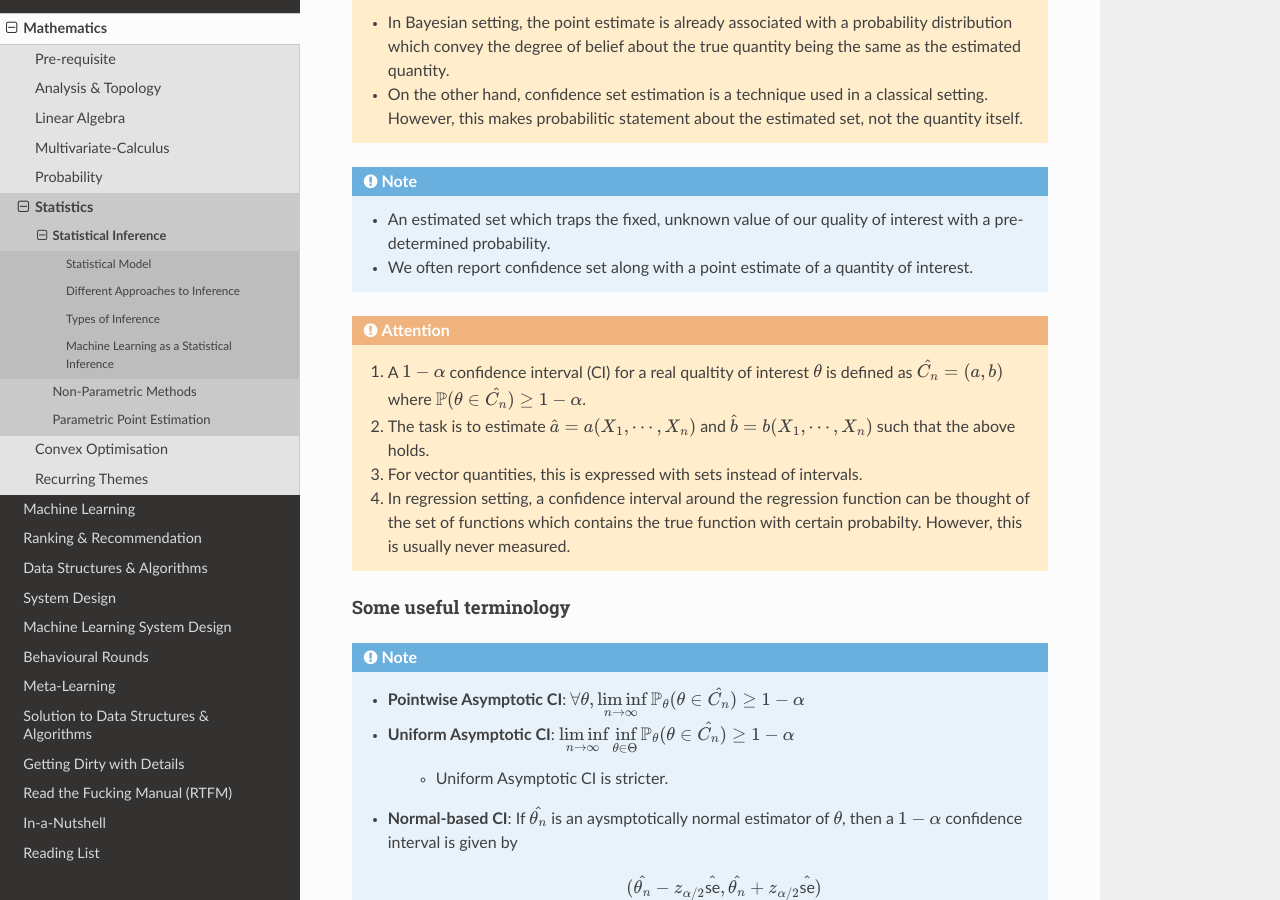
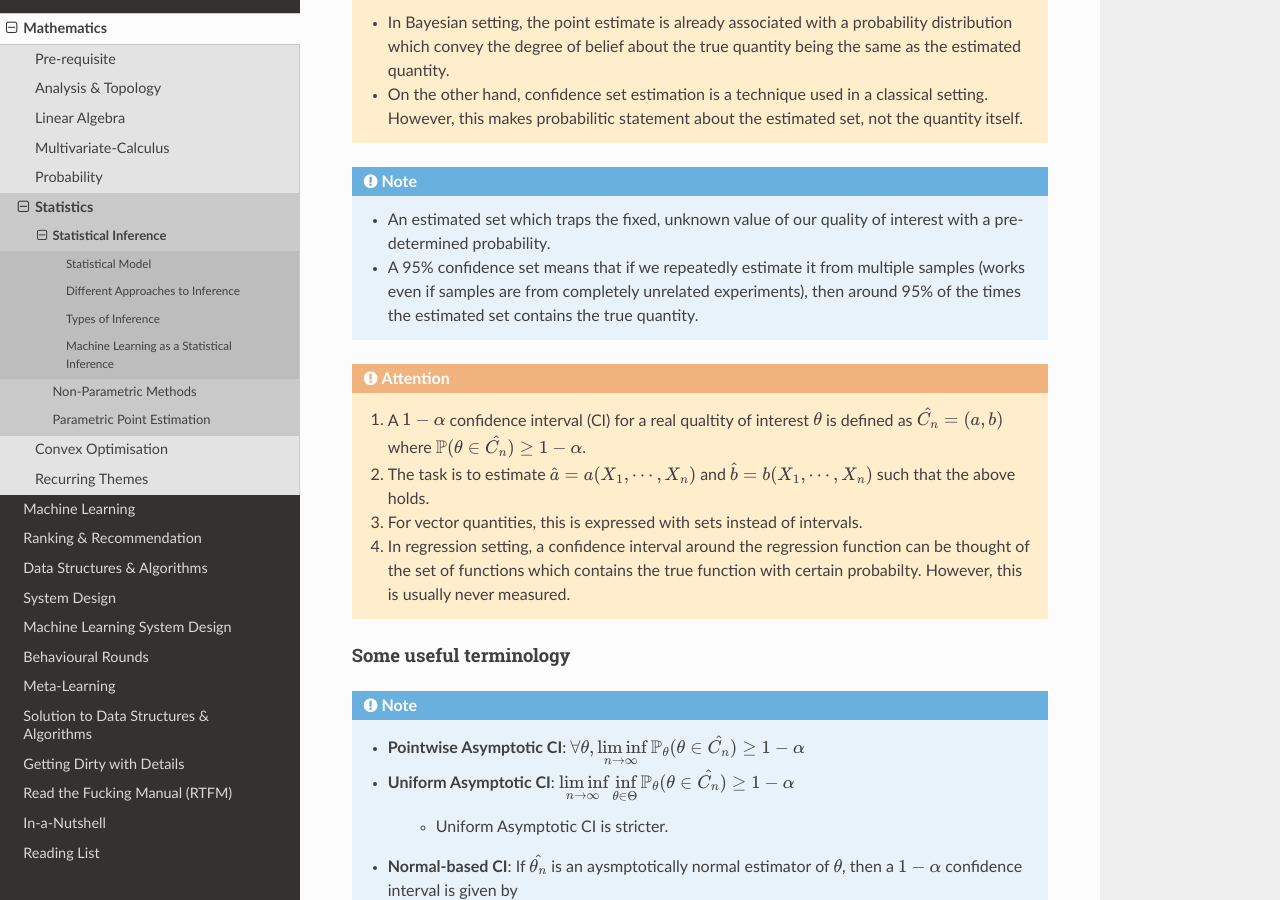
Before and after one commit to uselesstechjunks/leetcode, a Sphinx documentation site: the page built from docs/source/math/stat/inference.rst, in a window 1280 px wide and 900 px high, scrolled down 3875 px. Built offline with Sphinx 7.4.7 and the Read the Docs theme 2.0.0, drawn with Linux system fonts in a browser that asks for light colours.

Commit message:
Update inference.rst

```diff
--- a/docs/source/math/stat/inference.rst
+++ b/docs/source/math/stat/inference.rst
@@ -133,7 +133,7 @@ Confidence Set Estimation
 
 .. note::
 	* An estimated set which traps the fixed, unknown value of our quality of interest with a pre-determined probability.
-	* We often report confidence set along with a point estimate of a quantity of interest.
+	* A 95% confidence set means that if we repeatedly estimate it from multiple samples (works even if samples are from completely unrelated experiments), then around 95% of the times the estimated set contains the true quantity.
 
 .. attention::
 	#. A :math:`1-\alpha` confidence interval (CI) for a real qualtity of interest :math:`\theta` is defined as :math:`\hat{C_n}=(a,b)` where :math:`\mathbb{P}(\theta\in\hat{C_n})\ge 1-\alpha`.
```
